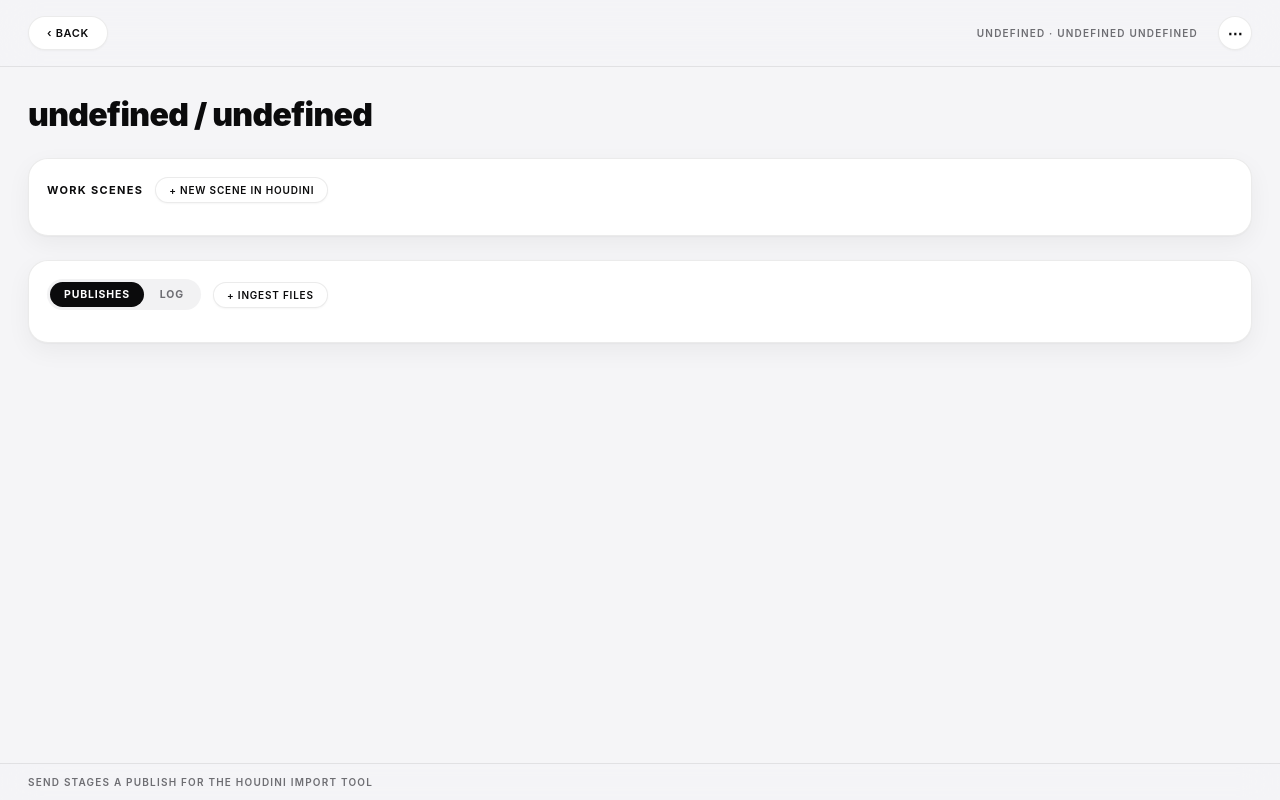
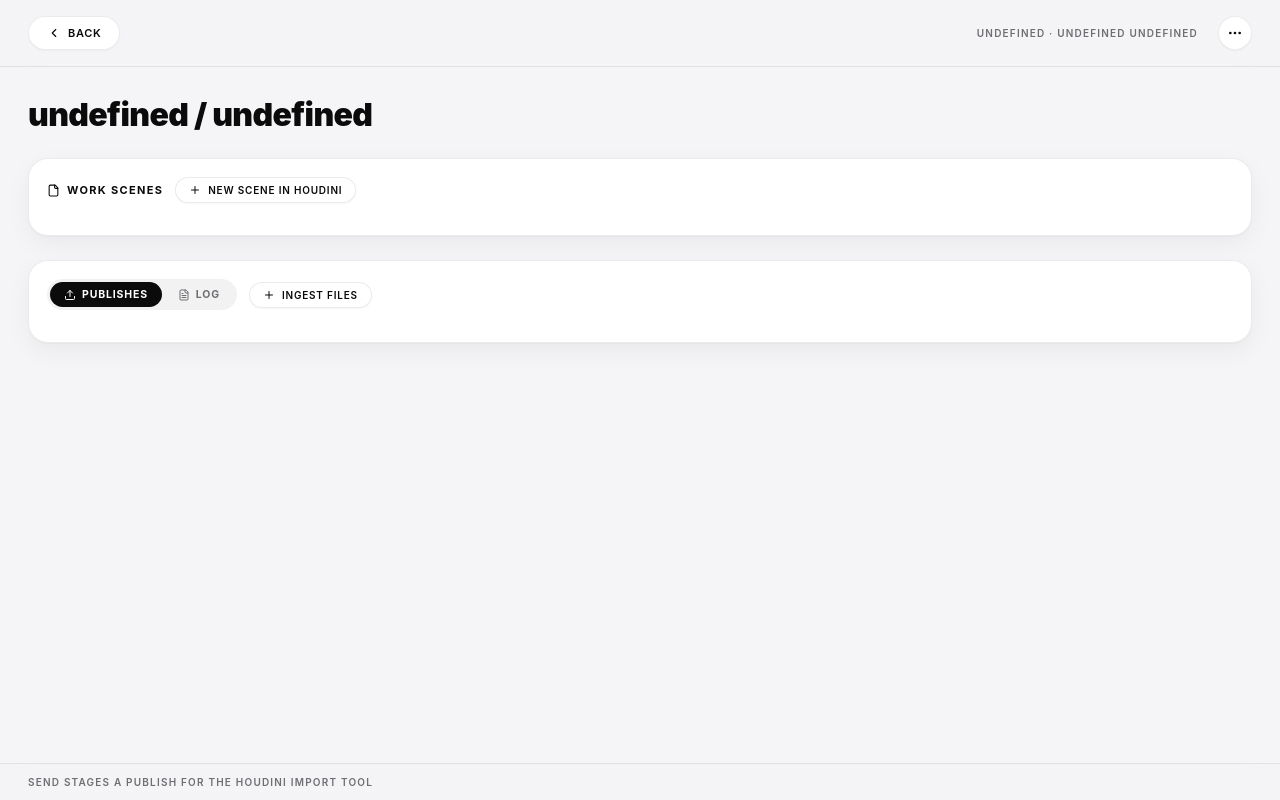
Before and after one commit to FrenchFive/FiveHub, an Electron app: page app/renderer/task.html in a window 1280 px wide. Drawn offline with Linux system fonts and the light colour scheme; no server answers; a web font is replaced by a local one.

Commit message:
Lucide icons across the app
Lucide (lucide.dev, ISC) inlined as constant markup — the strict CSP
allows no CDN. A data-icon attribute decorates static markup at load;
dynamic labels go through setButtonLabel/icon().

Icons land where they aid scanning: panel titles (box/clapperboard/
image/cpu/activity/file/list-checks/upload), plus on every create
button, chevron-left on back chips, download on UPDATE, user on the
login pill, check inside the published badge, chevron-right on publish
groups, file-text on REPORT and the LOG tab, ellipsis replacing the
"..." glyph on dots buttons.


Claude-Session: https://claude.ai/code/session_01CUXqjQNQk78coh1QPXM2eX

```diff
--- a/app/renderer/common.js
+++ b/app/renderer/common.js
@@ -71,6 +71,82 @@ function showError(container, error) {
 
 function cliErrorText(error) {
   return String(error?.message || error).replace(/^Error[:] ?/i, "");
+}
+
+// Lucide icons (lucide.dev, ISC license) inlined as constant markup —
+// the strict CSP allows no CDN, and hub data never touches innerHTML.
+const LUCIDE = {
+  plus: '<path d="M5 12h14"/><path d="M12 5v14"/>',
+  "chevron-left": '<path d="m15 18-6-6 6-6"/>',
+  "chevron-right": '<path d="m9 18 6-6-6-6"/>',
+  check: '<path d="M20 6 9 17l-5-5"/>',
+  ellipsis:
+    '<circle cx="12" cy="12" r="1"/><circle cx="19" cy="12" r="1"/>' +
+    '<circle cx="5" cy="12" r="1"/>',
+  box:
+    '<path d="M21 8a2 2 0 0 0-1-1.73l-7-4a2 2 0 0 0-2 0l-7 4A2 2 0 0 0 3 8v8a2 2 0 0 0 1 1.73l7 4a2 2 0 0 0 2 0l7-4A2 2 0 0 0 21 16Z"/>' +
+    '<path d="m3.3 7 8.7 5 8.7-5"/><path d="M12 22V12"/>',
+  clapperboard:
+    '<path d="M20.2 6 3 11l-.9-2.4c-.3-1.1.3-2.2 1.3-2.5l13.5-4c1.1-.3 2.2.3 2.5 1.3Z"/>' +
+    '<path d="m6.2 5.3 3.1 3.9"/><path d="m12.4 3.4 3.1 4"/>' +
+    '<path d="M3 11h18v8a2 2 0 0 1-2 2H5a2 2 0 0 1-2-2Z"/>',
+  image:
+    '<rect width="18" height="18" x="3" y="3" rx="2" ry="2"/>' +
+    '<circle cx="9" cy="9" r="2"/>' +
+    '<path d="m21 15-3.086-3.086a2 2 0 0 0-2.828 0L6 21"/>',
+  activity: '<polyline points="22 12 18 12 15 21 9 3 6 12 2 12"/>',
+  file:
+    '<path d="M15 2H6a2 2 0 0 0-2 2v16a2 2 0 0 0 2 2h12a2 2 0 0 0 2-2V7Z"/>' +
+    '<path d="M14 2v4a2 2 0 0 0 2 2h4"/>',
+  "file-text":
+    '<path d="M15 2H6a2 2 0 0 0-2 2v16a2 2 0 0 0 2 2h12a2 2 0 0 0 2-2V7Z"/>' +
+    '<path d="M14 2v4a2 2 0 0 0 2 2h4"/><path d="M10 9H8"/>' +
+    '<path d="M16 13H8"/><path d="M16 17H8"/>',
+  cpu:
+    '<rect width="16" height="16" x="4" y="4" rx="2"/>' +
+    '<rect width="6" height="6" x="9" y="9" rx="1"/>' +
+    '<path d="M15 2v2"/><path d="M15 20v2"/><path d="M2 15h2"/>' +
+    '<path d="M2 9h2"/><path d="M20 15h2"/><path d="M20 9h2"/>' +
+    '<path d="M9 2v2"/><path d="M9 20v2"/>',
+  user: '<circle cx="12" cy="8" r="5"/><path d="M20 21a8 8 0 0 0-16 0"/>',
+  download:
+    '<path d="M21 15v4a2 2 0 0 1-2 2H5a2 2 0 0 1-2-2v-4"/>' +
+    '<polyline points="7 10 12 15 17 10"/>' +
+    '<line x1="12" x2="12" y1="15" y2="3"/>',
+  upload:
+    '<path d="M21 15v4a2 2 0 0 1-2 2H5a2 2 0 0 1-2-2v-4"/>' +
+    '<polyline points="17 8 12 3 7 8"/>' +
+    '<line x1="12" x2="12" y1="3" y2="15"/>',
+  "list-checks":
+    '<path d="m3 17 2 2 4-4"/><path d="m3 7 2 2 4-4"/>' +
+    '<path d="M13 6h8"/><path d="M13 12h8"/><path d="M13 18h8"/>',
+  folder:
+    '<path d="M20 20a2 2 0 0 0 2-2V8a2 2 0 0 0-2-2h-7.9a2 2 0 0 1-1.69-.9L9.6 3.9A2 2 0 0 0 7.93 3H4a2 2 0 0 0-2 2v13a2 2 0 0 0 2 2Z"/>',
+};
+
+function icon(name) {
+  const span = el("span", "ic");
+  span.innerHTML =
+    '<svg viewBox="0 0 24 24" fill="none" stroke="currentColor" ' +
+    'stroke-width="2" stroke-linecap="round" stroke-linejoin="round" ' +
+    'aria-hidden="true">' + (LUCIDE[name] || "") + "</svg>";
+  return span;
+}
+
+// Prepend the Lucide icon named by data-icon to static markup, once.
+function applyIcons(root) {
+  for (const node of (root || document).querySelectorAll("[data-icon]")) {
+    if (node.dataset.iconApplied) continue;
+    node.dataset.iconApplied = "1";
+    node.insertBefore(icon(node.dataset.icon), node.firstChild);
+  }
+}
+
+// Replace a button's content with icon + label (for dynamic labels).
+function setButtonLabel(button, iconName, text) {
+  clear(button);
+  if (iconName) button.appendChild(icon(iconName));
+  button.appendChild(el("span", null, text));
 }
 
 // Monochrome Houdini-style swirl glyph for "open in Houdini" actions.
@@ -324,7 +400,8 @@ async function editEntitySheetShared(projectName, kind, entity, reload) {
 
 // A ⋯ button. `itemsFactory` is called on open so labels/actions stay fresh.
 function dotsButton(itemsFactory) {
-  const button = el("button", "btn icon dots", "⋯");
+  const button = el("button", "btn icon dots");
+  button.appendChild(icon("ellipsis"));
   button.title = "More";
   button.setAttribute("aria-label", "More options");
   button.addEventListener("click", (event) => {
@@ -333,3 +410,6 @@ function dotsButton(itemsFactory) {
   });
   return button;
 }
+
+// Scripts load at the end of <body>, so static markup is ready.
+applyIcons();
--- a/app/renderer/entity.js
+++ b/app/renderer/entity.js
@@ -7,7 +7,7 @@ let entityData = null;
 
 document.title = `FIVEHUB — ${entityName}`;
 const backBtn = document.getElementById("back");
-backBtn.textContent = "‹ " + (projectName || "PROJECT").toUpperCase();
+setButtonLabel(backBtn, "chevron-left", (projectName || "PROJECT").toUpperCase());
 backBtn.addEventListener("click", () => go("project.html", { name: projectName }));
 document.getElementById("context-label").textContent = `${projectName} · ${kind}`;
 
@@ -33,7 +33,9 @@ function taskRow(task) {
   const status = el("span", "task-status");
   if (task.publish_count) {
     // Published badge + when the task last shipped anything, any name.
-    status.appendChild(el("span", "pub-badge", "✓"));
+    const badge = el("span", "pub-badge");
+    badge.appendChild(icon("check"));
+    status.appendChild(badge);
     status.appendChild(
       el("span", "meta", "PUBLISHED " + shortDate(task.last_publish_at || "")),
     );
--- a/app/renderer/style.css
+++ b/app/renderer/style.css
@@ -229,6 +229,74 @@ select {
   background: var(--fill);
   transform: translateY(-1px);
   box-shadow: var(--shadow-soft);
+}
+
+/* Lucide icon spans (see common.js LUCIDE) — size by context. */
+.ic {
+  display: inline-flex;
+  flex: none;
+}
+
+.ic svg {
+  width: 14px;
+  height: 14px;
+  display: block;
+}
+
+.btn {
+  gap: 7px;
+}
+
+.btn.small .ic svg {
+  width: 12px;
+  height: 12px;
+}
+
+.panel-title {
+  display: inline-flex;
+  align-items: center;
+  gap: 7px;
+}
+
+.panel-title .ic svg {
+  width: 13px;
+  height: 13px;
+}
+
+.seg-item {
+  display: inline-flex;
+  align-items: center;
+  gap: 6px;
+}
+
+.seg-item .ic svg {
+  width: 12px;
+  height: 12px;
+}
+
+.pub-badge .ic svg {
+  width: 11px;
+  height: 11px;
+}
+
+.chevron {
+  display: inline-flex;
+}
+
+.chevron .ic svg {
+  width: 15px;
+  height: 15px;
+}
+
+.user-pill {
+  display: inline-flex;
+  align-items: center;
+  gap: 6px;
+}
+
+.user-pill .ic svg {
+  width: 12px;
+  height: 12px;
 }
 
 .btn:active {
--- a/app/renderer/task.html
+++ b/app/renderer/task.html
@@ -13,7 +13,7 @@
       <button class="btn" id="back" title="Back to the project">‹ PROJECT</button>
       <div class="spacer"></div>
       <div class="label" id="context-label"></div>
-      <button class="btn icon dots" id="task-menu" title="More" aria-label="More options">⋯</button>
+      <button class="btn icon dots" id="task-menu" title="More" aria-label="More options" data-icon="ellipsis"></button>
     </header>
     <main class="content">
       <div class="stack">
@@ -24,25 +24,25 @@
         </div>
         <section class="panel">
           <div class="panel-head">
-            <div class="panel-title">WORK SCENES</div>
-            <button class="btn small" id="new-scene"
-                    title="Launch Houdini on this task — Save Scene As creates the first version">+ NEW SCENE IN HOUDINI</button>
+            <div class="panel-title" data-icon="file">WORK SCENES</div>
+            <button class="btn small" id="new-scene" data-icon="plus"
+                    title="Launch Houdini on this task — Save Scene As creates the first version">NEW SCENE IN HOUDINI</button>
           </div>
           <div id="scenes"></div>
         </section>
         <section class="panel">
           <div class="panel-head">
             <div class="seg" id="pub-view" role="tablist">
-              <button class="seg-item on" data-view="publishes" role="tab">PUBLISHES</button>
-              <button class="seg-item" data-view="log" role="tab" title="Every attempt, including blocked ones — open their reports to debug">LOG</button>
+              <button class="seg-item on" data-view="publishes" role="tab" data-icon="upload">PUBLISHES</button>
+              <button class="seg-item" data-view="log" role="tab" data-icon="file-text" title="Every attempt, including blocked ones — open their reports to debug">LOG</button>
             </div>
-            <button class="btn small" id="ingest" title="Publish external files into this task">+ INGEST FILES</button>
+            <button class="btn small" id="ingest" data-icon="plus" title="Publish external files into this task">INGEST FILES</button>
           </div>
           <div id="publishes"></div>
         </section>
         <section id="deps-section" class="panel hidden">
           <div class="panel-head">
-            <div class="panel-title">DEPENDENCIES</div>
+            <div class="panel-title" data-icon="list-checks">DEPENDENCIES</div>
           </div>
           <div id="deps"></div>
         </section>
--- a/app/renderer/task.js
+++ b/app/renderer/task.js
@@ -3,7 +3,7 @@
 const context = queryParams(); // {project, kind, entity, task}
 
 const backBtn = document.getElementById("back");
-backBtn.textContent = "‹ " + (context.entity || "BACK").toUpperCase();
+setButtonLabel(backBtn, "chevron-left", (context.entity || "BACK").toUpperCase());
 backBtn.addEventListener("click", () =>
   go("entity.html", { project: context.project, kind: context.kind, name: context.entity }),
 );
@@ -272,7 +272,8 @@ function publishesTable(publishes, emptyText) {
 
     const actions = el("td", "row-actions");
     if (publish.report_path) {
-      const reportBtn = el("button", "btn small", "REPORT");
+      const reportBtn = el("button", "btn small");
+    setButtonLabel(reportBtn, "file-text", "REPORT");
       reportBtn.addEventListener("click", () =>
         window.fivehub.openReport(publish.report_path),
       );
@@ -440,7 +441,8 @@ function versionRow(publish) {
   row.appendChild(el("span", "pub-meta", shortDate(publish.created_at)));
   row.appendChild(el("span", "spacer"));
   if (publish.report_path) {
-    const reportBtn = el("button", "btn small", "REPORT");
+    const reportBtn = el("button", "btn small");
+    setButtonLabel(reportBtn, "file-text", "REPORT");
     reportBtn.addEventListener("click", () =>
       window.fivehub.openReport(publish.report_path),
     );
@@ -457,7 +459,9 @@ function groupBlock(name, format, versions, showFormat) {
   const expanded = expandedPublishes.has(key);
   const box = el("div", "pub-group");
   const head = el("div", "pub-group-head");
-  head.appendChild(el("span", "chevron" + (expanded ? " open" : ""), "›"));
+  const chevron = el("span", "chevron" + (expanded ? " open" : ""));
+  chevron.appendChild(icon("chevron-right"));
+  head.appendChild(chevron);
   head.appendChild(thumbFor(versions[0], "pub-thumb"));
   head.appendChild(el("span", "pub-name", name));
   if (showFormat) head.appendChild(el("span", "label", format.toUpperCase()));
```
Also changed, not shown: app/renderer/entity.html (+4 -4 lines), app/renderer/project.html (+9 -9 lines), app/renderer/projects.html (+1 -1 lines), app/renderer/projects.js (+6 -4 lines).
